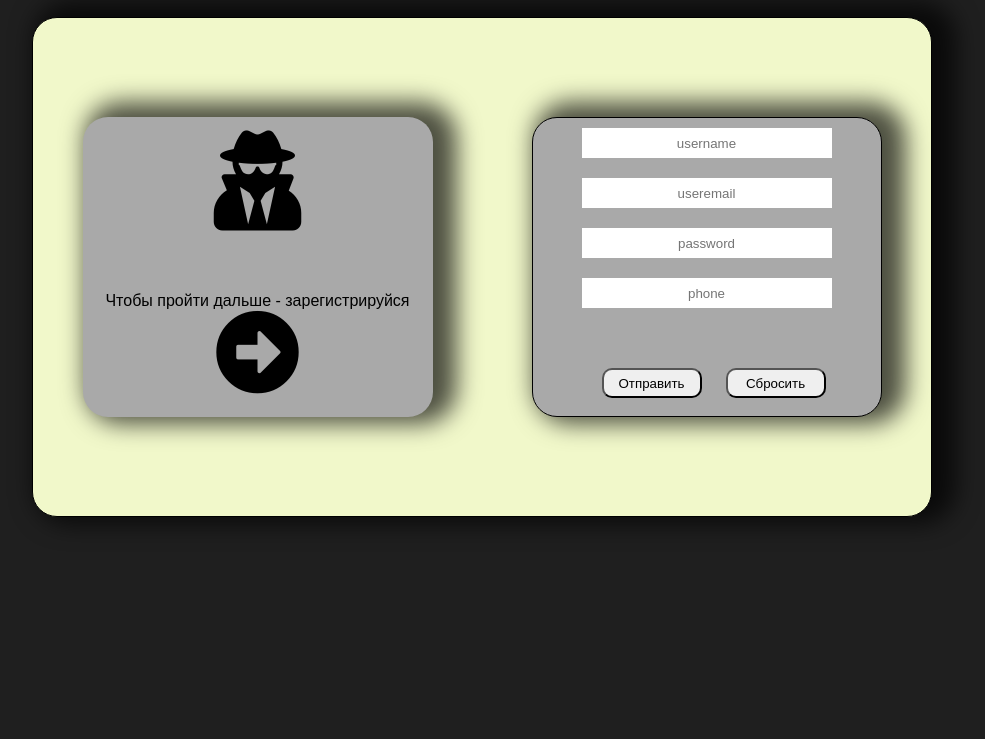
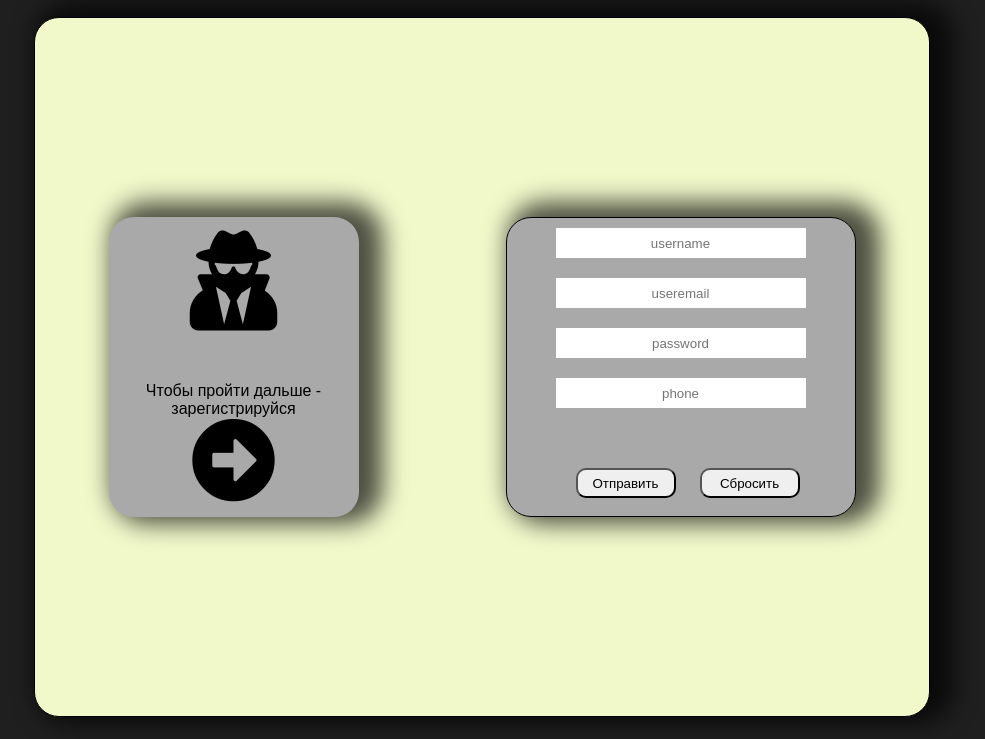
Before and after one commit to KostyantynStarodub/lesson14, a plain HTML site: page index.html in a window 1280 px wide. Shown: the part 61-800 px from the top of the page, without its empty margins (158-1143 px from the left). Drawn offline with nearby package versions, Linux system fonts and the light colour scheme; a web font is replaced by a local one.

Commit message:
Update style.css

```diff
--- a/style.css
+++ b/style.css
@@ -20,8 +20,8 @@ h1{
 form{
     border: 1px solid black;
     border-radius: 25px;
-    width: 900px;
-    height: 500px;
+    width: 70%;
+    height: 100%;
     margin: 20px auto;
     background-color: rgb(241, 248, 202);
     display: flex;
@@ -29,14 +29,16 @@ form{
     align-items: center;
     -webkit-box-shadow: 13px -4px 23px 11px rgba(0,0,0,0.68);
     box-shadow: 13px -4px 23px 11px rgba(0,0,0,0.68);
+    flex-wrap: wrap;
 }
 .info{
-    width: 350px;
+    width: 250px;
     height: 300px;
     background-color: darkgrey;
     border-radius: 25px;
     -webkit-box-shadow: 13px -4px 23px 11px rgba(0,0,0,0.68);
     box-shadow: 13px -4px 23px 11px rgba(0,0,0,0.68);
+    position: relative;
 }
 .user_self{
     text-align: center;
@@ -45,7 +47,7 @@ form{
 }
 .user_text{
     text-align: center;
-    margin-top: 50px;
+    margin-top: 40px;
 }
 .user_text p{
     font-family: 'Zen Kurenaido', sans-serif;
@@ -61,6 +63,7 @@ form{
     border-radius: 25px;
     -webkit-box-shadow: 13px -4px 23px 11px rgba(0,0,0,0.68);
     box-shadow: 13px -4px 23px 11px rgba(0,0,0,0.68);
+    position: relative;
 }
 input::placeholder{
     text-align: center;
```
